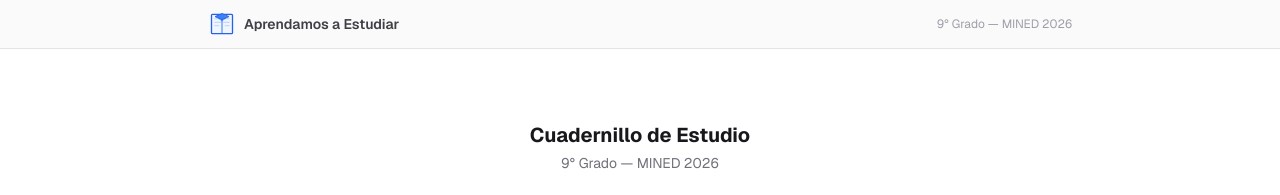
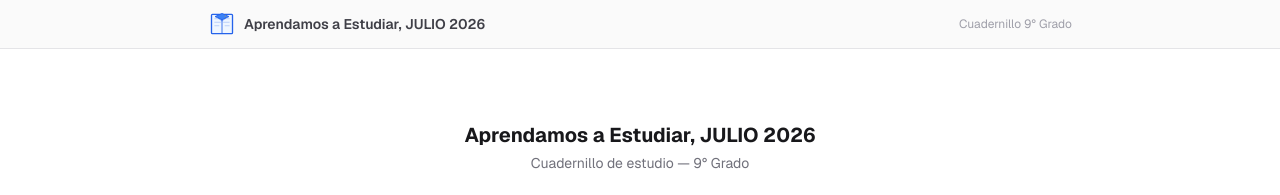
Before and after one commit to gaboruiz84/aprendamos_a_estudiar_julio2026cecsa, a Next.js app: page / in a window 1280 px wide. Shown: the top 195 px of the page. Built offline with nearby package versions, Linux system fonts and the light colour scheme; no server answers.

Commit message:
unify branding: Aprendamos a Estudiar, JULIO 2026

```diff
--- a/app/dashboard/page.tsx
+++ b/app/dashboard/page.tsx
@@ -138,7 +138,7 @@ export default function DashboardPage() {
     <div className="space-y-8">
       <div>
         <h1 className="text-xl font-bold text-zinc-900">Dashboard Docente</h1>
-        <p className="mt-1 text-sm text-zinc-500">Resumen de respuestas — MINED 2026</p>
+        <p className="mt-1 text-sm text-zinc-500">Aprendamos a Estudiar, JULIO 2026 — Resumen de respuestas</p>
       </div>
 
       <div className="grid gap-4 sm:grid-cols-2 lg:grid-cols-4">
--- a/app/imprimir/page.tsx
+++ b/app/imprimir/page.tsx
@@ -87,9 +87,9 @@ export default function ImprimirPage() {
       <div ref={ref} className="space-y-8">
       <div className="border-b-2 border-zinc-800 pb-4 text-center">
         <h1 className="text-base font-bold uppercase tracking-tight">
-          Cuadernillo de Estudio
+          Aprendamos a Estudiar, JULIO 2026
         </h1>
-        <p className="mt-0.5 text-xs text-zinc-500">9° Grado — MINED 2026</p>
+        <p className="mt-0.5 text-xs text-zinc-500">Cuadernillo de estudio — 9° Grado</p>
         <div className="mt-3 space-y-0.5 text-xs">
           <p className="font-semibold">{SCHOOL_NAME}</p>
           <p>Código: {SCHOOL_CODE}</p>
--- a/app/layout.tsx
+++ b/app/layout.tsx
@@ -16,8 +16,8 @@ const geistMono = Geist_Mono({
 })
 
 export const metadata: Metadata = {
-  title: "Aprendamos a Estudiar — MINED 2026",
-  description: "Cuadernillo de estudio para 9° grado — MINED 2026",
+  title: "Aprendamos a Estudiar, JULIO 2026",
+  description: "Aprendamos a Estudiar, JULIO 2026 — Cuadernillo de estudio para 9° grado",
   manifest: "/manifest.json",
   icons: {
     icon: [{ url: "/logo.svg", type: "image/svg+xml" }],
@@ -26,7 +26,7 @@ export const metadata: Metadata = {
   appleWebApp: {
     capable: true,
     statusBarStyle: "default",
-    title: "Aprendamos",
+    title: "Aprendamos a Estudiar, JULIO 2026",
   },
 }
 
--- a/app/page.tsx
+++ b/app/page.tsx
@@ -54,8 +54,8 @@ export default function Home() {
     return (
       <div className="mx-auto max-w-md py-12">
         <div className="mb-6 text-center">
-          <h1 className="text-xl font-bold text-zinc-900">Cuadernillo de Estudio</h1>
-          <p className="mt-1 text-sm text-zinc-500">9° Grado — MINED 2026</p>
+          <h1 className="text-xl font-bold text-zinc-900">Aprendamos a Estudiar, JULIO 2026</h1>
+          <p className="mt-1 text-sm text-zinc-500">Cuadernillo de estudio — 9° Grado</p>
         </div>
         <StudentSelector />
       </div>
@@ -65,9 +65,9 @@ export default function Home() {
   return (
     <div className="space-y-8">
       <div className="space-y-2">
-        <h1 className="text-2xl font-bold text-zinc-900">Cuadernillo de Estudio</h1>
+        <h1 className="text-2xl font-bold text-zinc-900">Aprendamos a Estudiar, JULIO 2026</h1>
         <p className="text-sm text-zinc-500">
-          Seleccioná un ítem para comenzar. Podés guardar tu progreso y continuar después.
+          Cuadernillo de estudio — 9° Grado. Seleccioná un ítem para comenzar.
         </p>
       </div>
 
--- a/components/layout/header.tsx
+++ b/components/layout/header.tsx
@@ -12,7 +12,7 @@ export function Header() {
         <Link href="/" className="flex items-center gap-2">
           <img src="/logo.svg" alt="Logo" className="h-7 w-7" />
           <span className="text-sm font-semibold text-zinc-700 hover:text-blue-600 max-sm:hidden">
-            Aprendamos a Estudiar
+            Aprendamos a Estudiar, JULIO 2026
           </span>
         </Link>
         <div className="flex items-center gap-3">
@@ -21,7 +21,7 @@ export function Header() {
               {studentName}
             </span>
           )}
-          <span className="text-xs text-zinc-400">9° Grado — MINED 2026</span>
+          <span className="text-xs text-zinc-400">Cuadernillo 9° Grado</span>
         </div>
       </div>
     </header>
```
Also changed, not shown: public/manifest.json.
